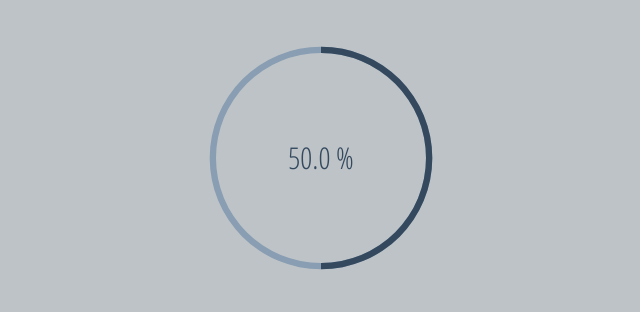
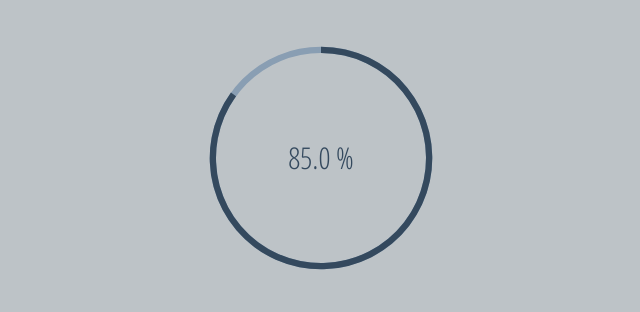
Before and after one commit to newpatriks/d3-circular-visualization, a plain HTML site: page index.html in a window 1280 px wide. Shown: the whole page, without its empty margins (319-959 px from the left). Drawn offline with Linux system fonts and the light colour scheme.

Commit message:
Clean some code and created a readme

```diff
--- a/assets/css/styles.css
+++ b/assets/css/styles.css
@@ -14,6 +14,6 @@ h5,
 h6,
 ul,
 
-path.path_back {fill: #899eb3;}
-path.path_front {fill: #34495e;}
+path.circle_back {fill: #899eb3;}
+path.circle_front {fill: #34495e;}
 text {fill: #34495e;font-family: 'Open Sans Condensed', sans-serif;}
--- /dev/null
+++ b/assets/js/lib/circular-percentage.js
@@ -0,0 +1,75 @@
+var createAverage = (function() {
+
+	var svgWidth = 300,
+		iWidthCircle = 50,
+		τ = 2 * Math.PI,
+		fontSize = "2em",
+		arc, svg, background, foreground, text, avg, max;
+
+
+	function init(elem, min, max, avg, class_assign)
+	{
+		avg = avg;
+		max = max;
+
+		arc = d3.svg.arc()
+			.innerRadius(iWidthCircle)
+			.outerRadius(iWidthCircle+3)
+			.startAngle(0);
+
+		svg = d3.select("#"+elem).append("svg")
+			.attr("width", svgWidth)
+			.attr("height", svgWidth)
+			.attr("class","svg_cercles")
+			.append("g")
+			.attr("transform", "translate(" + svgWidth/2 + "," + svgWidth/2 +")");
+
+		background = svg.append("path")
+			.datum({endAngle: τ})
+			//.attr('class', 'path_background')
+			.attr('class', class_assign+'_back')
+			.attr("d", arc);
+
+		foreground = svg.append("path")
+			.datum({endAngle: τ})
+			//.attr('class', 'path_foreground')
+			.attr('class', class_assign+'_front')
+			.attr("d", arc);
+
+		svg.append("text")
+			.attr("text-anchor", "middle")
+			.attr("font-size", fontSize)
+			.attr("dy", ".35em")
+
+		text = svg.select("text")
+			.attr('class','txt_cercle');
+
+		foreground.transition()
+			.duration(1000)
+			.call(animation, (avg * τ/max), max)
+			.each("end", myCallback);
+	}
+
+	function animation(transition, newAngle, max)
+	{
+		transition.attrTween("d", function(d) {
+			var interpolate = d3.interpolate(0, newAngle);
+			var interpolateValue = d3.interpolateNumber(0, newAngle);
+			return function(t) {
+				d.endAngle = interpolate(t);
+				var textLabels = text
+					.text( d3.format(".1f")(interpolateValue(t) * max / τ) +' %' );
+				return arc(d);
+			};
+		});
+	}
+
+	function myCallback() {
+		foreground.transition().duration(500).ease("back-out").attr("transform", "scale(2.1)");
+		background.transition().duration(500).ease("back-out").attr("transform", "scale(2.1)");
+	}
+
+	return {
+		init
+	};
+})();
--- a/index.html
+++ b/index.html
@@ -3,7 +3,7 @@
   <head>
     <meta charset="utf-8">
     <meta http-equiv="X-UA-Compatible" content="IE=edge,chrome=1">
-    <title>Github repo list</title>
+    <title>Circular Visualization</title>
     <meta name="description" content="">
     <meta name="viewport" content="width=device-width">
     <meta name="apple-mobile-web-app-capable" content="yes" />
@@ -21,10 +21,10 @@
   </body>
 
   <script src="assets/js/lib/d3.v3.min.js"></script>
-  <script src="assets/js/lib/scripts.js"></script>
+  <script src="assets/js/lib/circular-percentage.js"></script>
 
   <script type="text/javascript">
-    createAverage.init("circular_graph", 0, 100, 50, 'path', 1);
+    createAverage.init("circular_graph", 0, 100, 85, 'circle', 1);
   </script>
 
 </html>
```
Also changed, not shown: 1 other file.
